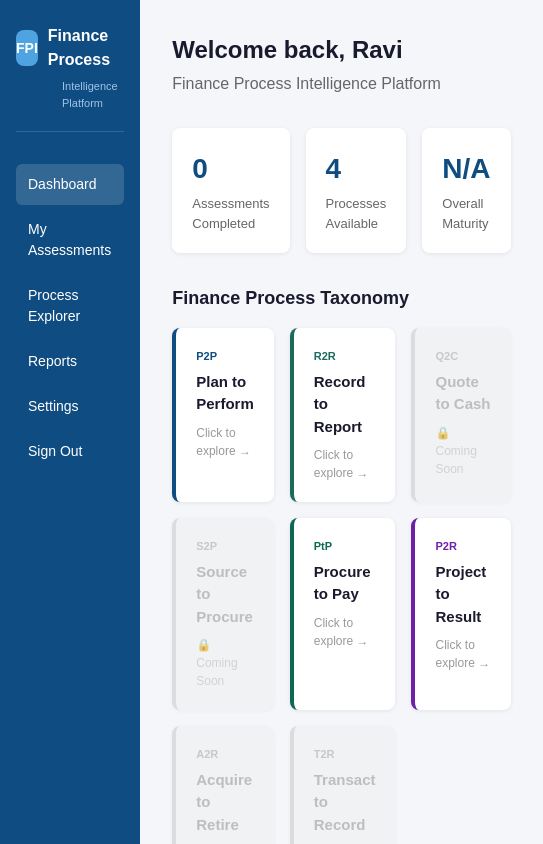
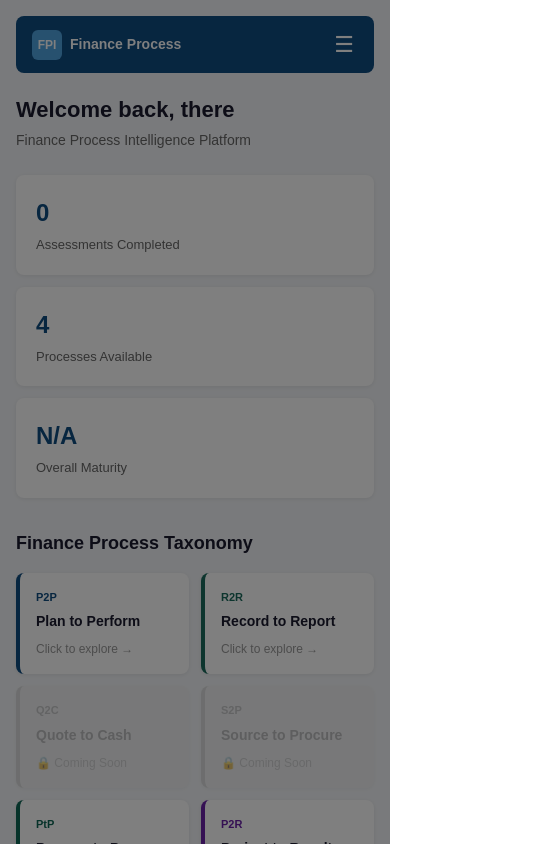
Before and after one commit to financeprocessintelligence/fip-platform, a Next.js app: page /dashboard in a window 390 px wide. Shown: the top 844 px of the page, 543 px wide, since content can reach past the window. Built offline with nearby package versions, Linux system fonts and the light colour scheme; no server answers.

Commit message:
Make dashboard mobile responsive with hamburger menu

```diff
--- a/app/dashboard/page.tsx
+++ b/app/dashboard/page.tsx
@@ -6,10 +6,11 @@ import { supabase } from '../../lib/supabase'
 
 export default function Dashboard() {
   const router = useRouter()
-  const [userName, setUserName] = useState('Ravi')
+  const [userName, setUserName] = useState('there')
   const [assessmentsCompleted, setAssessmentsCompleted] = useState(0)
   const [overallMaturity, setOverallMaturity] = useState('N/A')
   const [isAdmin, setIsAdmin] = useState(false)
+  const [sidebarOpen, setSidebarOpen] = useState(false)
 
   const processes = [
     { name: 'Plan to Perform', code: 'P2P', color: '#0F4C81', available: true },
@@ -25,42 +26,26 @@ export default function Dashboard() {
   const navItems = ['Dashboard', 'My Assessments', 'Process Explorer', 'Reports', 'Settings', ...(isAdmin ? ['Admin'] : []), 'Sign Out']
 
   const handleNav = async (item: string) => {
+    setSidebarOpen(false)
     if (item === 'Process Explorer') router.push('/process-explorer')
     if (item === 'My Assessments') router.push('/my-assessments')
     if (item === 'Reports') router.push('/reports')
     if (item === 'Settings') router.push('/settings')
     if (item === 'Admin') router.push('/admin')
-    if (item === 'Sign Out') {
-      await supabase.auth.signOut()
-      router.push('/')
-    }
+    if (item === 'Sign Out') { await supabase.auth.signOut(); router.push('/') }
   }
 
   useEffect(() => {
     const fetchStats = async () => {
       const { data: { user } } = await supabase.auth.getUser()
       if (!user) return
-
-      setUserName(user.user_metadata?.full_name || 'Ravi')
-      const { data: profileData } = await supabase
-        .from('profiles')
-        .select('is_admin')
-        .eq('id', user.id)
-        .single()
+      setUserName(user.user_metadata?.full_name?.split(' ')[0] || 'there')
+      const { data: profileData } = await supabase.from('profiles').select('is_admin').eq('id', user.id).single()
       setIsAdmin(profileData?.is_admin === true)
-
-      const { data } = await supabase
-        .from('assessments')
-        .select('process_name, score')
-        .eq('user_id', user.id)
-
+      const { data } = await supabase.from('assessments').select('process_name, score').eq('user_id', user.id)
       if (!data) return
-
-      // Count unique processes with at least one score
       const processesWithScores = [...new Set(data.filter(r => r.score !== null).map(r => r.process_name))]
       setAssessmentsCompleted(processesWithScores.length)
-
-      // Calculate overall maturity
       const scoredRows = data.filter(r => r.score !== null)
       if (scoredRows.length > 0) {
         const avg = scoredRows.reduce((sum, r) => sum + (r.score || 0), 0) / scoredRows.length
@@ -72,14 +57,33 @@ export default function Dashboard() {
         setOverallMaturity(`${score} — ${level}`)
       }
     }
-
     fetchStats()
   }, [])
 
   return (
+    <>
+      <style>{`
+        @media (max-width: 768px) {
+          .dash-sidebar { transform: translateX(-100%); position: fixed !important; z-index: 200; height: 100vh; transition: transform 0.3s; }
+          .dash-sidebar.open { transform: translateX(0); }
+          .dash-main { margin-left: 0 !important; padding: 16px !important; }
+          .dash-topbar { display: flex !important; }
+          .dash-stats { grid-template-columns: 1fr !important; gap: 12px !important; }
+          .dash-processes { grid-template-columns: 1fr 1fr !important; gap: 12px !important; }
+          .dash-overlay { display: block !important; }
+        }
+        @media (min-width: 769px) {
+          .dash-topbar { display: none !important; }
+          .dash-overlay { display: none !important; }
+        }
+      `}</style>
+
       <div style={{ display: 'flex', minHeight: '100vh', fontFamily: 'sans-serif' }}>
+        {/* Overlay for mobile */}
+        <div className="dash-overlay" onClick={() => setSidebarOpen(false)} style={{ display: 'none', position: 'fixed', inset: 0, background: 'rgba(0,0,0,0.5)', zIndex: 199 }} />
+
         {/* Sidebar */}
-      <div style={{ width: '240px', background: '#0F4C81', color: 'white', padding: '24px 16px' }}>
+        <div className={`dash-sidebar${sidebarOpen ? ' open' : ''}`} style={{ width: '240px', background: '#0F4C81', color: 'white', padding: '24px 16px', flexShrink: 0 }}>
           <div style={{ marginBottom: '32px', paddingBottom: '20px', borderBottom: '1px solid rgba(255,255,255,0.15)' }}>
             <div style={{ display: 'flex', alignItems: 'center', gap: '10px', marginBottom: '6px' }}>
               <div style={{ width: '36px', height: '36px', background: '#4fa3e0', borderRadius: '8px', display: 'flex', alignItems: 'center', justifyContent: 'center', fontWeight: 'bold', fontSize: '14px' }}>FPI</div>
@@ -97,39 +101,47 @@ export default function Dashboard() {
         </div>
 
         {/* Main Content */}
-      <div style={{ flex: 1, background: '#f4f6f9', padding: '32px' }}>
-        <div style={{ marginBottom: '32px' }}>
-          <h1 style={{ fontSize: '24px', fontWeight: 'bold', color: '#1a1a2e' }}>Welcome back, {userName}</h1>
-          <p style={{ color: '#666', marginTop: '4px' }}>Finance Process Intelligence Platform</p>
+        <div className="dash-main" style={{ flex: 1, background: '#f4f6f9', padding: '32px', overflowX: 'hidden' }}>
+          {/* Mobile top bar */}
+          <div className="dash-topbar" style={{ display: 'none', alignItems: 'center', justifyContent: 'space-between', marginBottom: '20px', background: '#0F4C81', padding: '12px 16px', borderRadius: '8px' }}>
+            <div style={{ display: 'flex', alignItems: 'center', gap: '8px' }}>
+              <div style={{ width: '30px', height: '30px', background: '#4fa3e0', borderRadius: '6px', display: 'flex', alignItems: 'center', justifyContent: 'center', fontWeight: 'bold', fontSize: '12px', color: 'white' }}>FPI</div>
+              <span style={{ color: 'white', fontWeight: 'bold', fontSize: '14px' }}>Finance Process</span>
+            </div>
+            <button onClick={() => setSidebarOpen(!sidebarOpen)} style={{ background: 'none', border: 'none', color: 'white', fontSize: '22px', cursor: 'pointer', padding: '0 4px' }}>☰</button>
           </div>
 
-        <div style={{ display: 'grid', gridTemplateColumns: 'repeat(3, 1fr)', gap: '16px', marginBottom: '32px' }}>
+          <div style={{ marginBottom: '24px' }}>
+            <h1 style={{ fontSize: '22px', fontWeight: 'bold', color: '#1a1a2e' }}>Welcome back, {userName}</h1>
+            <p style={{ color: '#666', marginTop: '4px', fontSize: '14px' }}>Finance Process Intelligence Platform</p>
+          </div>
+
+          <div className="dash-stats" style={{ display: 'grid', gridTemplateColumns: 'repeat(3, 1fr)', gap: '16px', marginBottom: '32px' }}>
             {[
               { label: 'Assessments Completed', value: assessmentsCompleted.toString() },
               { label: 'Processes Available', value: '4' },
               { label: 'Overall Maturity', value: overallMaturity },
             ].map(stat => (
               <div key={stat.label} style={{ background: 'white', borderRadius: '8px', padding: '20px', boxShadow: '0 1px 4px rgba(0,0,0,0.08)' }}>
-              <p style={{ fontSize: '28px', fontWeight: 'bold', color: '#0F4C81' }}>{stat.value}</p>
+                <p style={{ fontSize: '24px', fontWeight: 'bold', color: '#0F4C81' }}>{stat.value}</p>
                 <p style={{ fontSize: '13px', color: '#666', marginTop: '4px' }}>{stat.label}</p>
               </div>
             ))}
           </div>
 
           <h2 style={{ fontSize: '18px', fontWeight: 'bold', color: '#1a1a2e', marginBottom: '16px' }}>Finance Process Taxonomy</h2>
-        <div style={{ display: 'grid', gridTemplateColumns: 'repeat(3, 1fr)', gap: '16px' }}>
+          <div className="dash-processes" style={{ display: 'grid', gridTemplateColumns: 'repeat(3, 1fr)', gap: '16px' }}>
             {processes.map(p => (
               <div key={p.code} onClick={() => p.available && router.push(p.code === 'PtP' ? '/assessment-ptp' : p.code === 'P2R' ? '/assessment-p2r' : p.code === 'R2R' ? '/assessment-r2r' : '/assessment')} style={{
                 background: p.available ? 'white' : '#f0f0f0',
-              borderRadius: '8px',
-              padding: '20px',
+                borderRadius: '8px', padding: '16px',
                 boxShadow: '0 1px 4px rgba(0,0,0,0.08)',
                 borderLeft: `4px solid ${p.available ? p.color : '#ccc'}`,
                 cursor: p.available ? 'pointer' : 'default',
                 opacity: p.available ? 1 : 0.6,
               }}>
                 <p style={{ fontSize: '11px', fontWeight: 'bold', color: p.available ? p.color : '#aaa', marginBottom: '6px' }}>{p.code}</p>
-              <p style={{ fontSize: '15px', fontWeight: '600', color: p.available ? '#1a1a2e' : '#999' }}>{p.name}</p>
+                <p style={{ fontSize: '14px', fontWeight: '600', color: p.available ? '#1a1a2e' : '#999' }}>{p.name}</p>
                 <p style={{ fontSize: '12px', marginTop: '8px', color: p.available ? '#999' : '#bbb' }}>
                   {p.available ? 'Click to explore →' : '🔒 Coming Soon'}
                 </p>
@@ -138,5 +150,6 @@ export default function Dashboard() {
           </div>
         </div>
       </div>
+    </>
   )
 }
```
Lines whose indentation alone changed are shown as unchanged.
